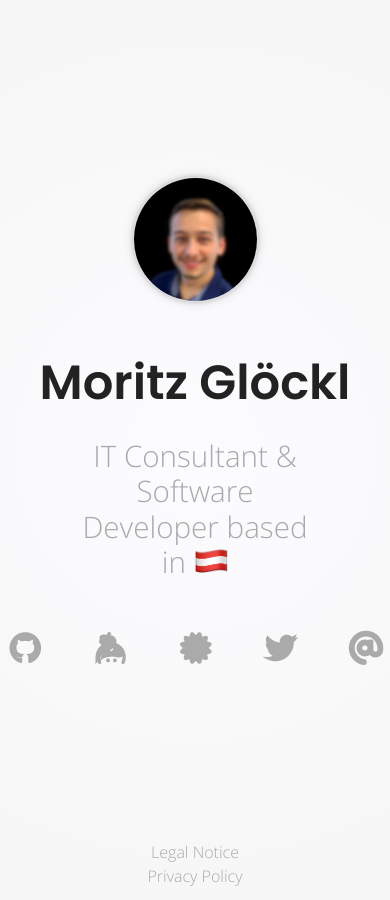
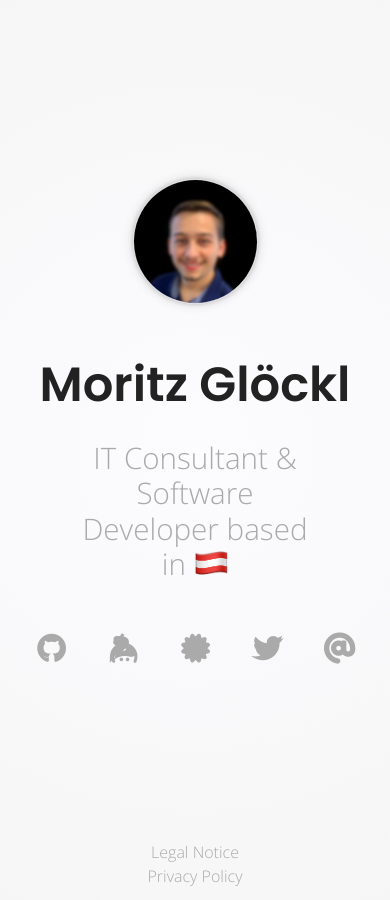
Before and after one commit to moritzgloeckl/personal-website, a Jekyll site: the page built from en/index.html, in a window 390 px wide. Built offline with Jekyll 4.4.1, drawn with Linux system fonts in a browser that asks for light colours.

Commit message:
Fixed scrolling issue on some mobile devices

```diff
--- a/_sass/base.scss
+++ b/_sass/base.scss
@@ -83,6 +83,13 @@ a {
   }
 }
 
+@media only screen and (max-width: 400px) {
+  i.ic {
+    font-size: 2.0rem;
+    padding: 20px;
+  }
+}
+
 .ic {
 	font-size: 2.2rem;
 	padding: 25px;
```
